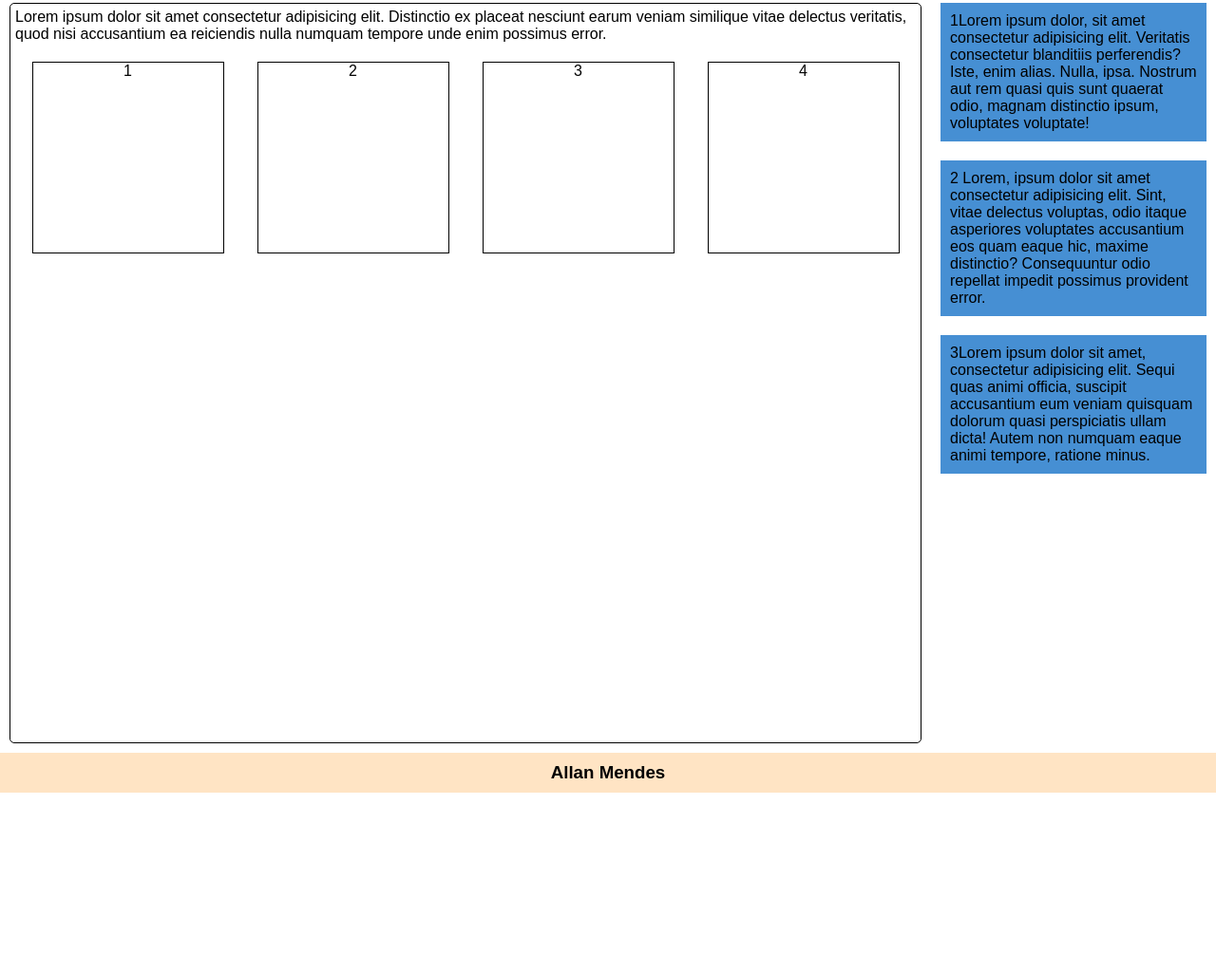
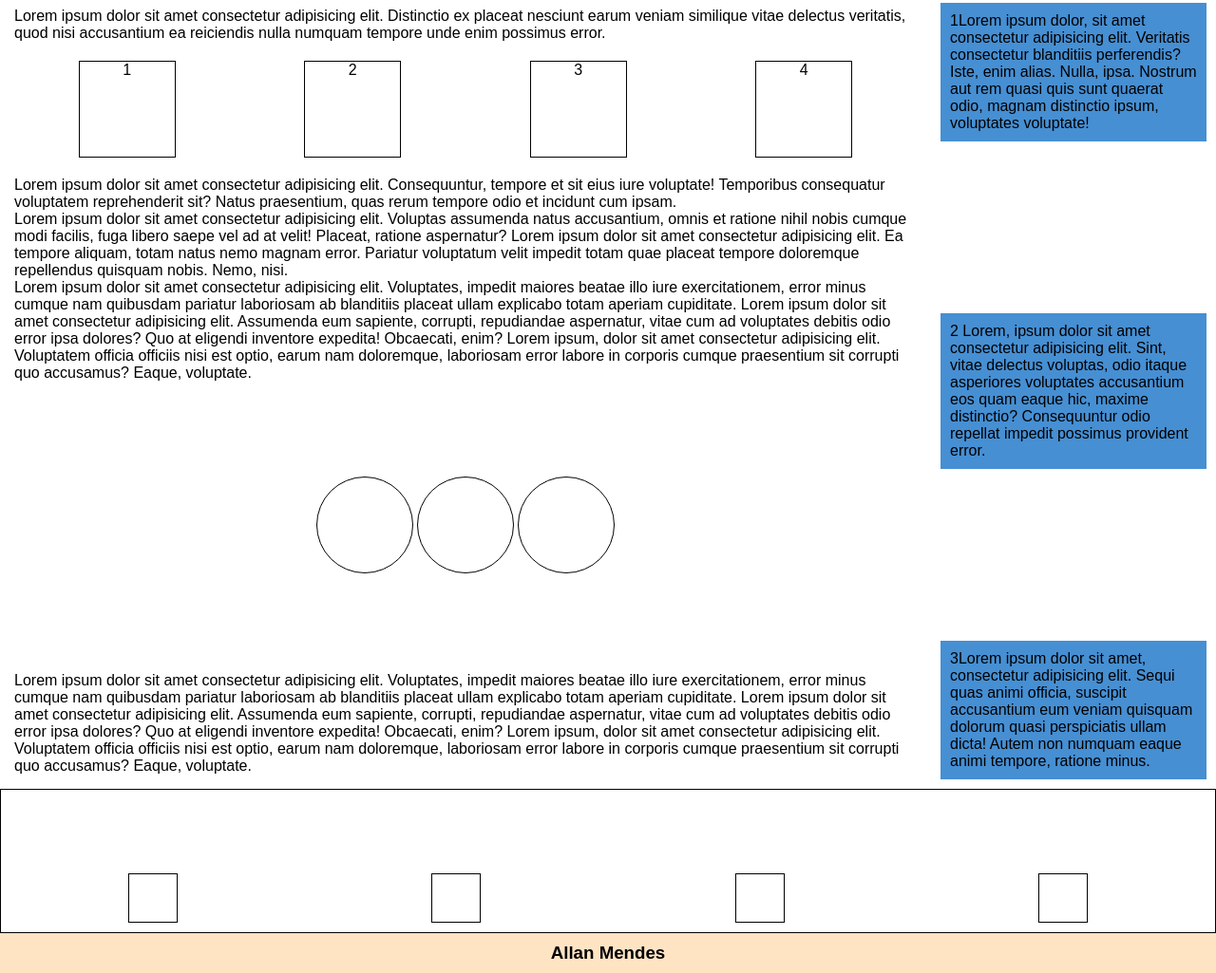
Before and after one commit to allan516/flexbox, a plain HTML site: page index.html in a window 1280 px wide. Shown: the part 119-1144 px from the top of the page at 95% size. Before the commit the page ends 954 px from the top, so only its background shows below. Drawn offline with Linux system fonts and the light colour scheme.

Commit message:
testando algumas propriedades

```diff
--- a/estilos/style.css
+++ b/estilos/style.css
@@ -31,7 +31,7 @@ header > nav > a {
 }
 
 .fx {
-    border: 1px solid black;
+
     border-radius: 5px;
     padding: 5px;
     margin: 10px;
@@ -47,8 +47,8 @@ section {
 
 .ladoLado {
     border: 1px solid black;
-    width: 200px;
-    height: 200px;
+    width: 100px;
+    height: 100px;
     margin: 20px auto;
     text-align: center;
 }
@@ -57,6 +57,7 @@ div.column {
     max-width: 300px;
     display: flex;
     flex-direction: column;
+    justify-content: space-between;
     order: 2;
 }
 
@@ -66,6 +67,37 @@ div.column {
     padding: 10px;
 }
 
+.galeria {
+    display: flex;
+    align-items: end;
+    justify-content: space-around;
+    min-width: 50px;
+    min-height: 150px;
+    border: 1px solid black;
+}
+
+.itensGaleria {
+    height: 50px;
+    min-width: 50px;
+    margin: 10px;
+    border: 1px solid black;
+}
+
+.elementos {
+    display: flex;
+    flex-direction: column;
+    align-items: center;
+}
+
+.imagenCircular {
+    display: inline-block;
+    width: 100px;
+    height: 100px;
+    border-radius: 50%;
+    border: 1px solid black;
+    margin: 100px 0;
+}
+
 footer {
     padding: 10px;
     background-color: bisque;
--- a/index.html
+++ b/index.html
@@ -10,14 +10,14 @@
     <header>
         <a href="#">Lorem</a>
         <nav>
-
             <a href="#">1lorem</a>
             <a href="#">2loren</a>
             <a href="#">3loren</a>
         </nav>
     </header>
     <p>Lorem ipsum dolor sit amet consectetur, adipisicing elit. Dolor quis dicta debitis doloremque nostrum distinctio, sequi sit cum natus, quo velit quae nemo rem libero optio nisi ex atque delectus!</p>
-    <main class="flex-conteiner">
+    <main>
+        <div class="flex-conteiner">
             <div class="column">
                 <article class="flex-itens">
                     <p>
@@ -53,7 +53,36 @@
                                 4
                             </p>
                     </section>
+                    <article class="elementos">
+                        <p>
+                            Lorem ipsum dolor sit amet consectetur adipisicing elit. Consequuntur, tempore et sit eius iure voluptate! Temporibus consequatur voluptatem reprehenderit sit? Natus praesentium, quas rerum tempore odio et incidunt cum ipsam.
+                        </p>
+                        <p>
+                            Lorem ipsum dolor sit amet consectetur adipisicing elit. Voluptas assumenda natus accusantium, omnis et ratione nihil nobis cumque modi facilis, fuga libero saepe vel ad at velit! Placeat, ratione aspernatur? Lorem ipsum dolor sit amet consectetur adipisicing elit. Ea tempore aliquam, totam natus nemo magnam error. Pariatur voluptatum velit impedit totam quae placeat tempore doloremque repellendus quisquam nobis. Nemo, nisi.
+                        </p>
+                        <p>
+                            Lorem ipsum dolor sit amet consectetur adipisicing elit. Voluptates, impedit maiores beatae illo iure exercitationem, error minus cumque nam quibusdam pariatur laboriosam ab blanditiis placeat ullam explicabo totam aperiam cupiditate. Lorem ipsum dolor sit amet consectetur adipisicing elit. Assumenda eum sapiente, corrupti, repudiandae aspernatur, vitae cum ad voluptates debitis odio error ipsa dolores? Quo at eligendi inventore expedita! Obcaecati, enim? Lorem ipsum, dolor sit amet consectetur adipisicing elit. Voluptatem officia officiis nisi est optio, earum nam doloremque, laboriosam error labore in corporis cumque praesentium sit corrupti quo accusamus? Eaque, voluptate.
+                        </p>
 
+                        <div>
+                            <div class="imagenCircular"></div>
+                            <div class="imagenCircular"></div>
+                            <div class="imagenCircular"></div>
+                        </div>
+
+                        <p>
+                            Lorem ipsum dolor sit amet consectetur adipisicing elit. Voluptates, impedit maiores beatae illo iure exercitationem, error minus cumque nam quibusdam pariatur laboriosam ab blanditiis placeat ullam explicabo totam aperiam cupiditate. Lorem ipsum dolor sit amet consectetur adipisicing elit. Assumenda eum sapiente, corrupti, repudiandae aspernatur, vitae cum ad voluptates debitis odio error ipsa dolores? Quo at eligendi inventore expedita! Obcaecati, enim? Lorem ipsum, dolor sit amet consectetur adipisicing elit. Voluptatem officia officiis nisi est optio, earum nam doloremque, laboriosam error labore in corporis cumque praesentium sit corrupti quo accusamus? Eaque, voluptate.
+                        </p>
+                    </article>
+
+            </div>
+        </div>
+
+        <div class="galeria">
+            <div class="itensGaleria"></div>
+            <div class="itensGaleria"></div>
+            <div class="itensGaleria"></div>
+            <div class="itensGaleria"></div>
         </div>
     </main>
 
```
Lines whose indentation alone changed are shown as unchanged.
